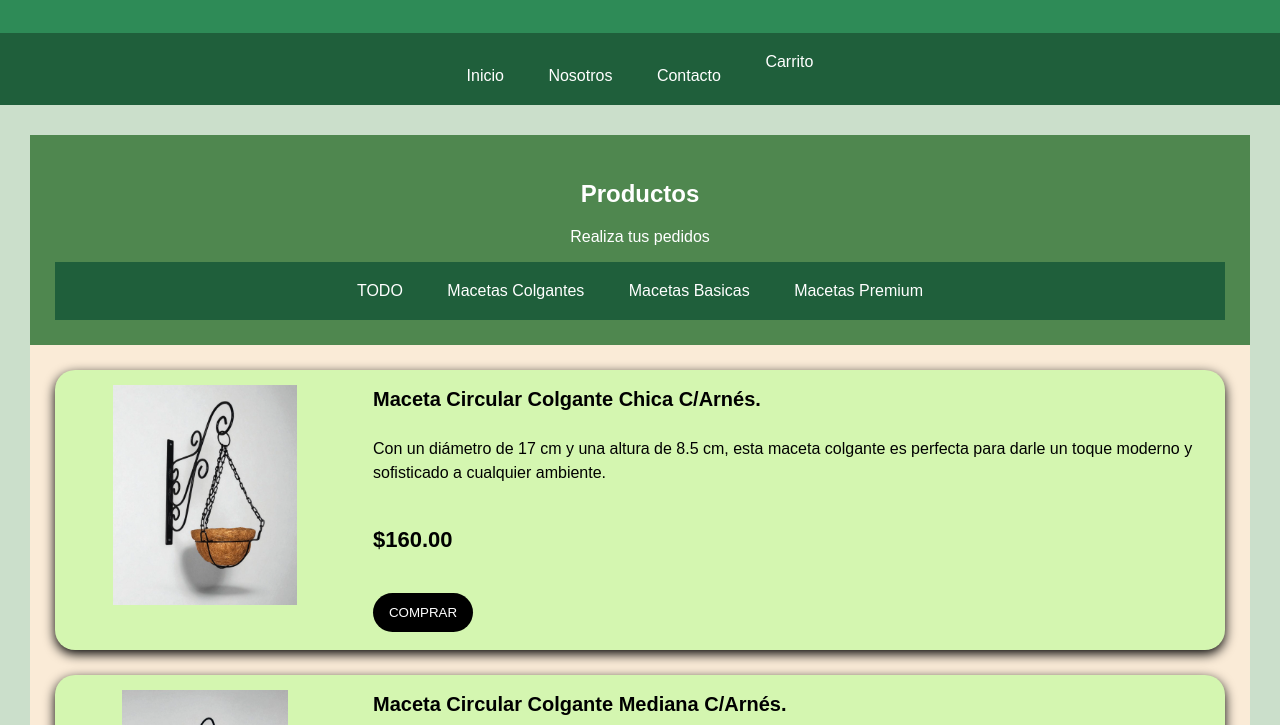
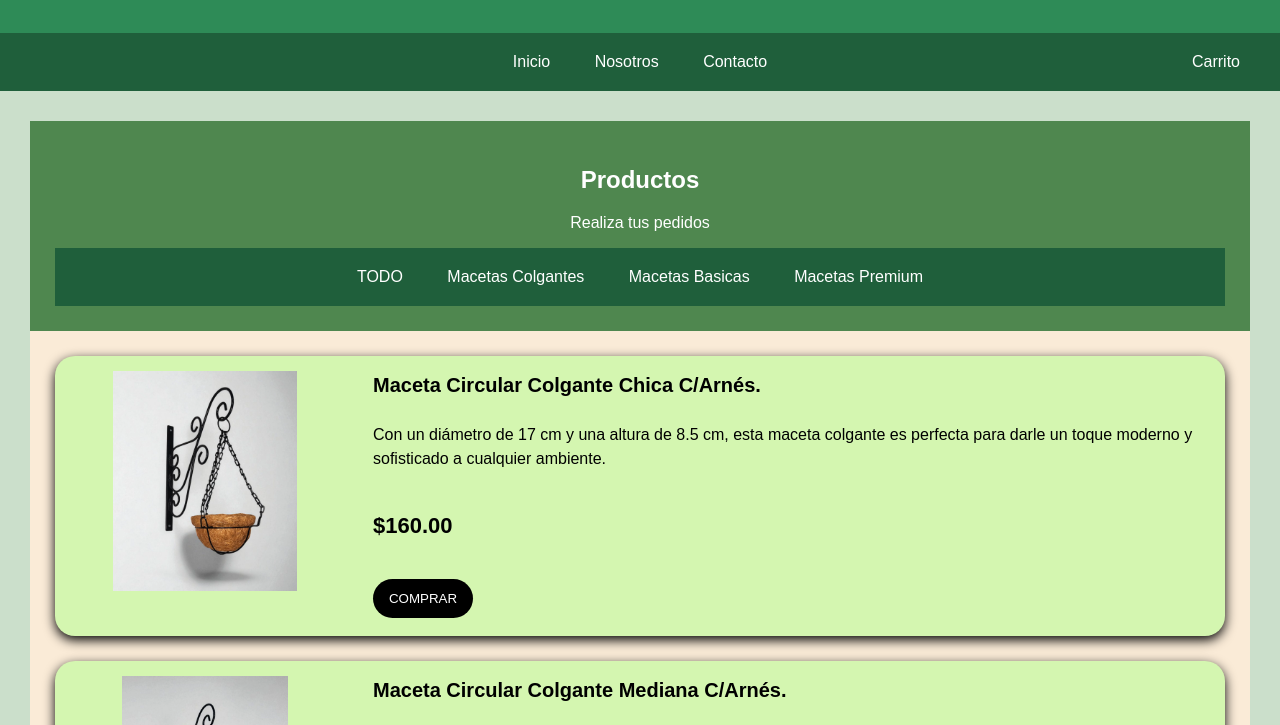
Before and after one commit to SpartanTR890/E-MA-Organicos, a plain HTML site: page Mac_Colg/index.html in a window 1280 px wide. Shown: the part 107-832 px from the top of the page. Drawn offline with Linux system fonts and the light colour scheme.

Commit message:
Refactor CSS styles for layout and responsiveness

```diff
--- a/Mac_Colg/Estilo/CSS.css
+++ b/Mac_Colg/Estilo/CSS.css
@@ -102,9 +102,10 @@ h1{
     padding: 10px;
     position: relative;
 }
-.Carrito{
-    flex-wrap: wrap;
-    overflow: auto;
+.Carrito{                 /* NUEVO (reemplaza al .Carrito viejo si había uno) */
+    position: absolute;
+    right: 20px;
+    top: 10px;
 }
 .navp a{
     color: white;
```
